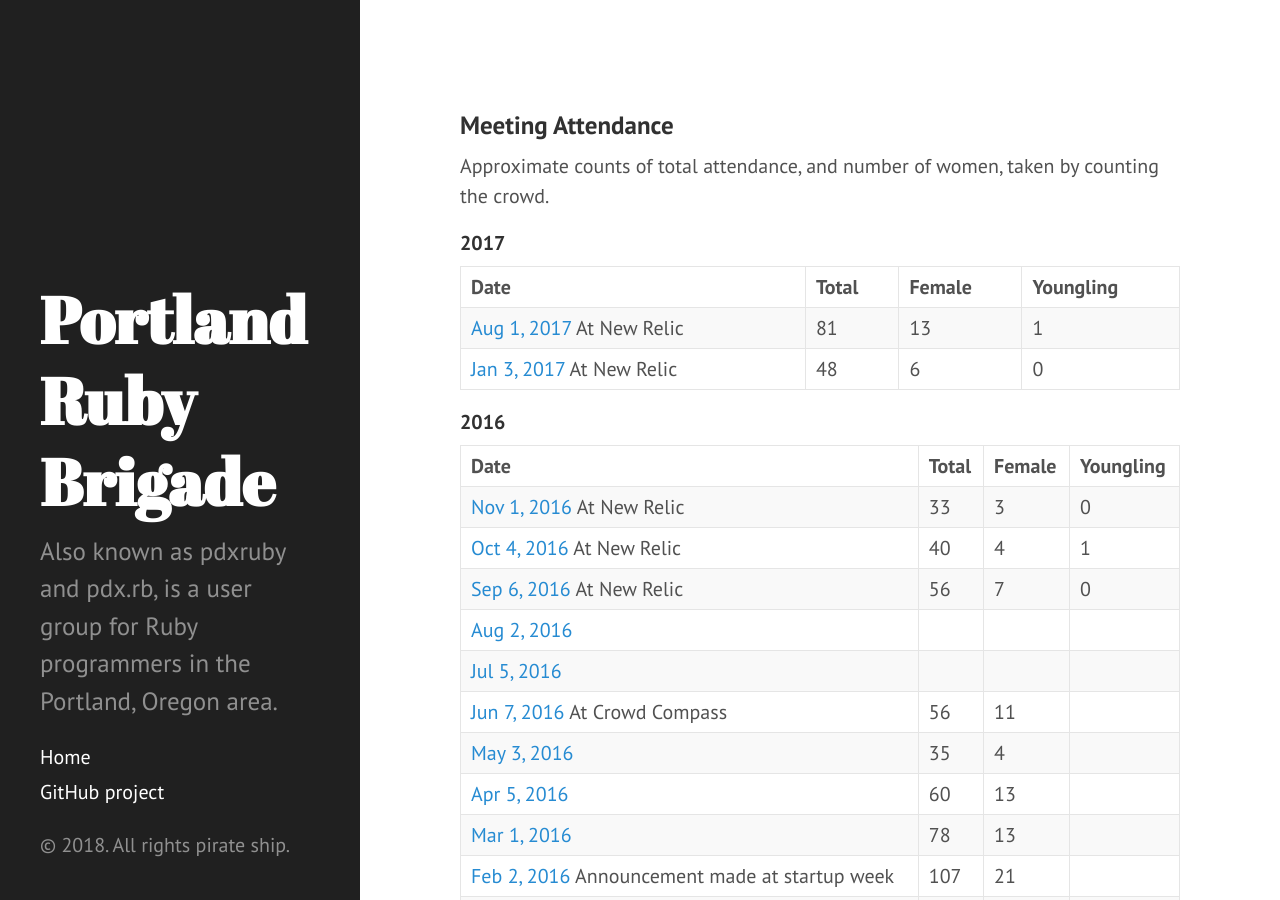
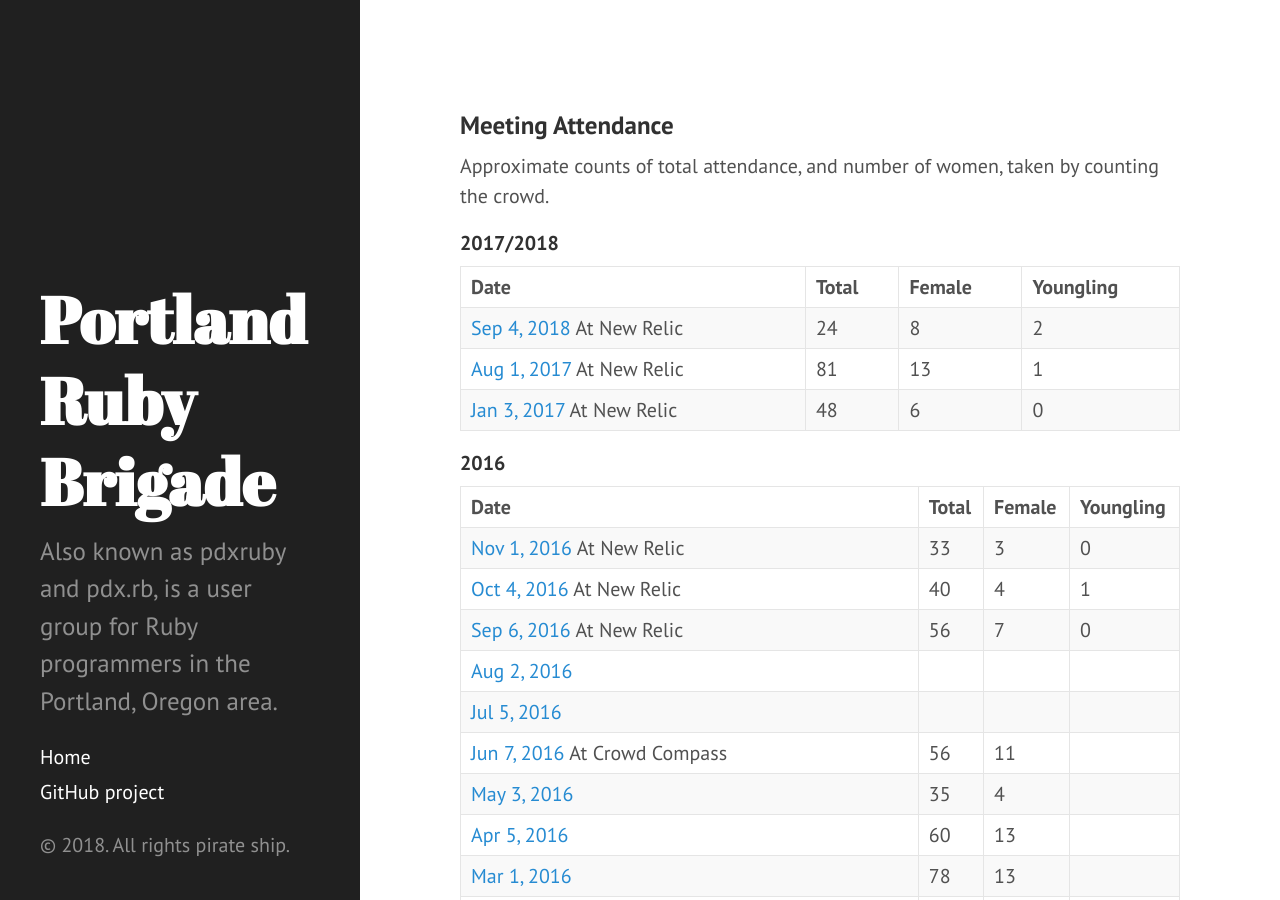
Before and after one commit to pdxruby/pdxruby.github.io, a Jekyll site: the page built from statistics.md, in a window 1280 px wide and 900 px high. Built offline with Jekyll 4.4.1, drawn with Linux system fonts in a browser that asks for light colours.

Commit message:
Stats for Sep 2018

```diff
--- a/statistics.md
+++ b/statistics.md
@@ -7,10 +7,11 @@ published: true
 
 Approximate counts of total attendance, and number of women, taken by counting the crowd.
 
-#### 2017
+#### 2017/2018
 
 |Date|Total|Female|Youngling|
 |:---|:----|:-----|:--------|
+|[Sep 4, 2018](http://calagator.org/events/1250474203) At New Relic|24|8|2|
 |[Aug 1, 2017](http://calagator.org/events/1250472238) At New Relic|81|13|1|
 |[Jan 3, 2017](http://calagator.org/events/1250471220) At New Relic|48|6|0|
 
```
